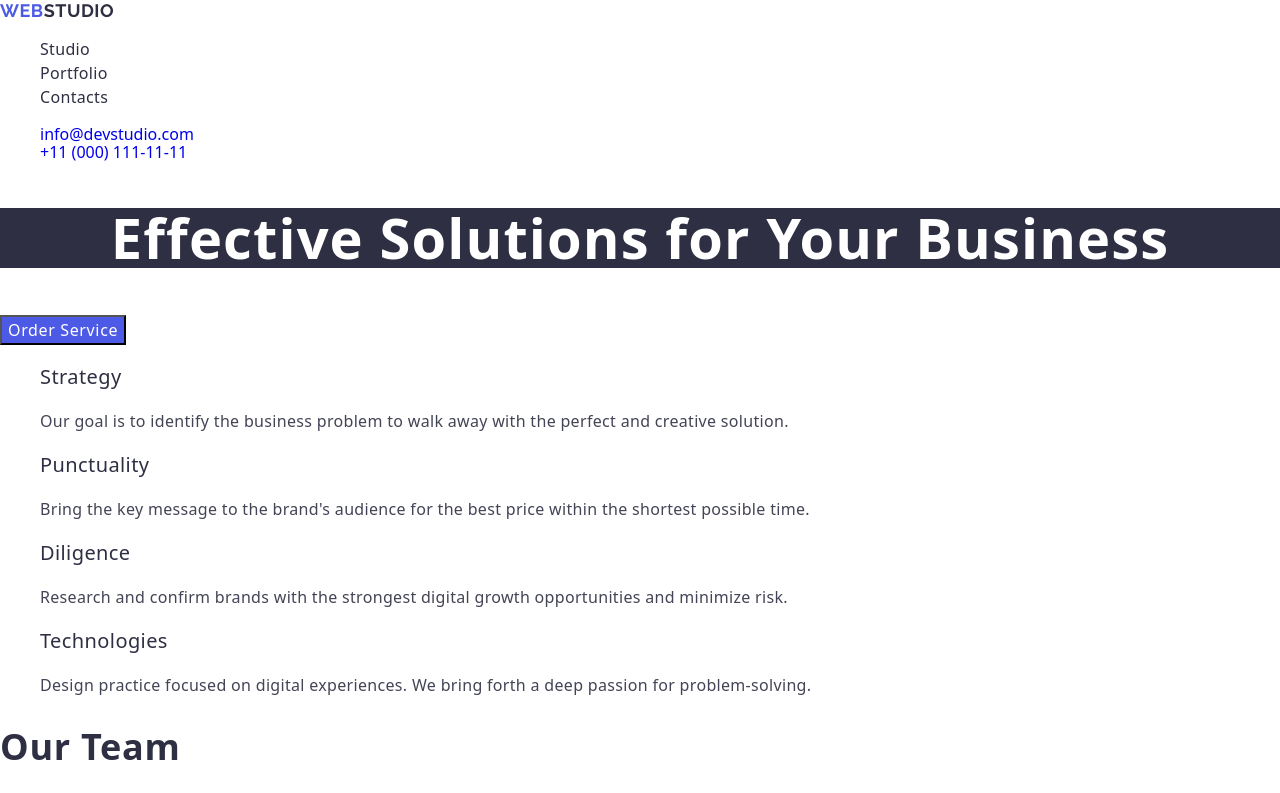
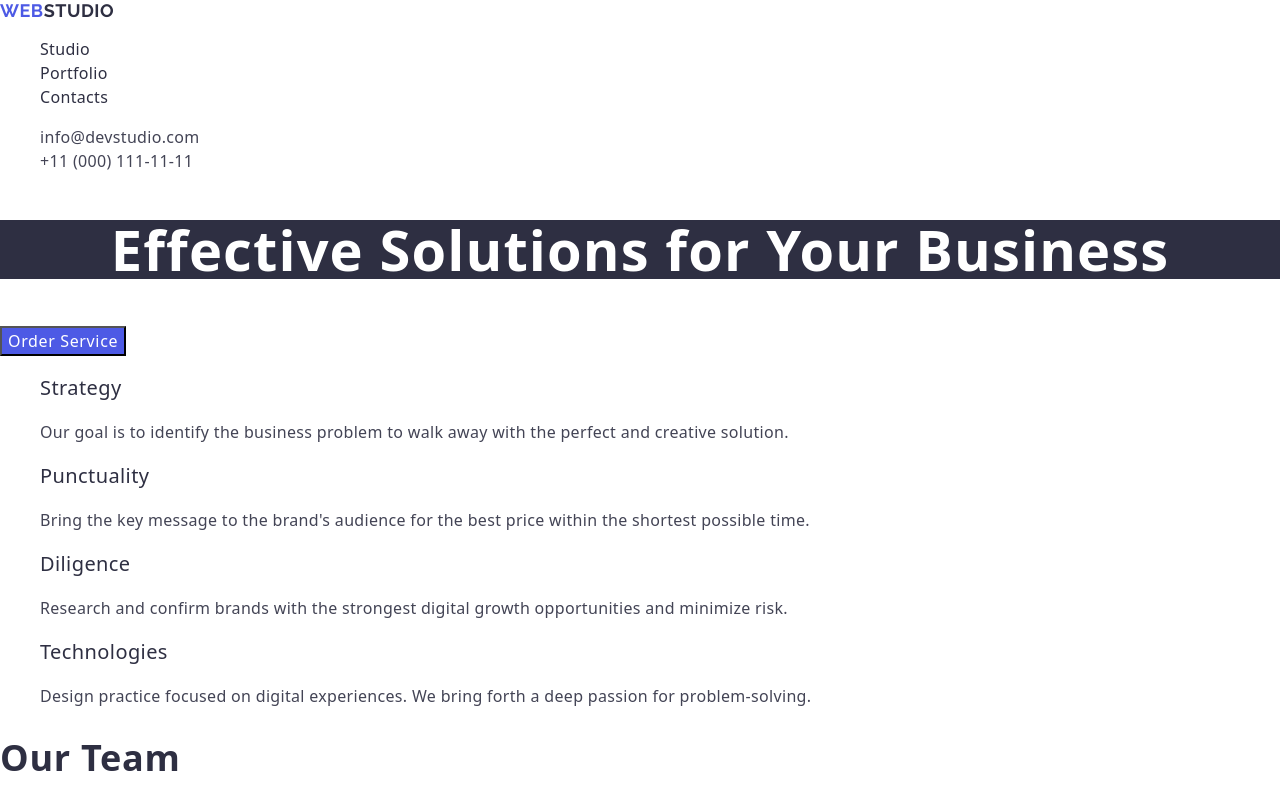
Before and after one commit to DimaDobermann/goit-markup-hw-02, a plain HTML site: page index.html in a window 1280 px wide. Shown: the top 793 px of the page. Drawn offline with nearby package versions, Linux system fonts and the light colour scheme.

Commit message:
add markup

```diff
--- a/css/style.css
+++ b/css/style.css
@@ -39,6 +39,12 @@ body {
   line-height: 1.5;
   letter-spacing: 0.02em;
   color: #2e2f42;
+}
+.header-address-link {
+  font-size: 16px;
+  line-height: 1.5;
+  letter-spacing: 0.02em;
+  color: #434455;
 }
 
 .header-menu-link:hover,
```
